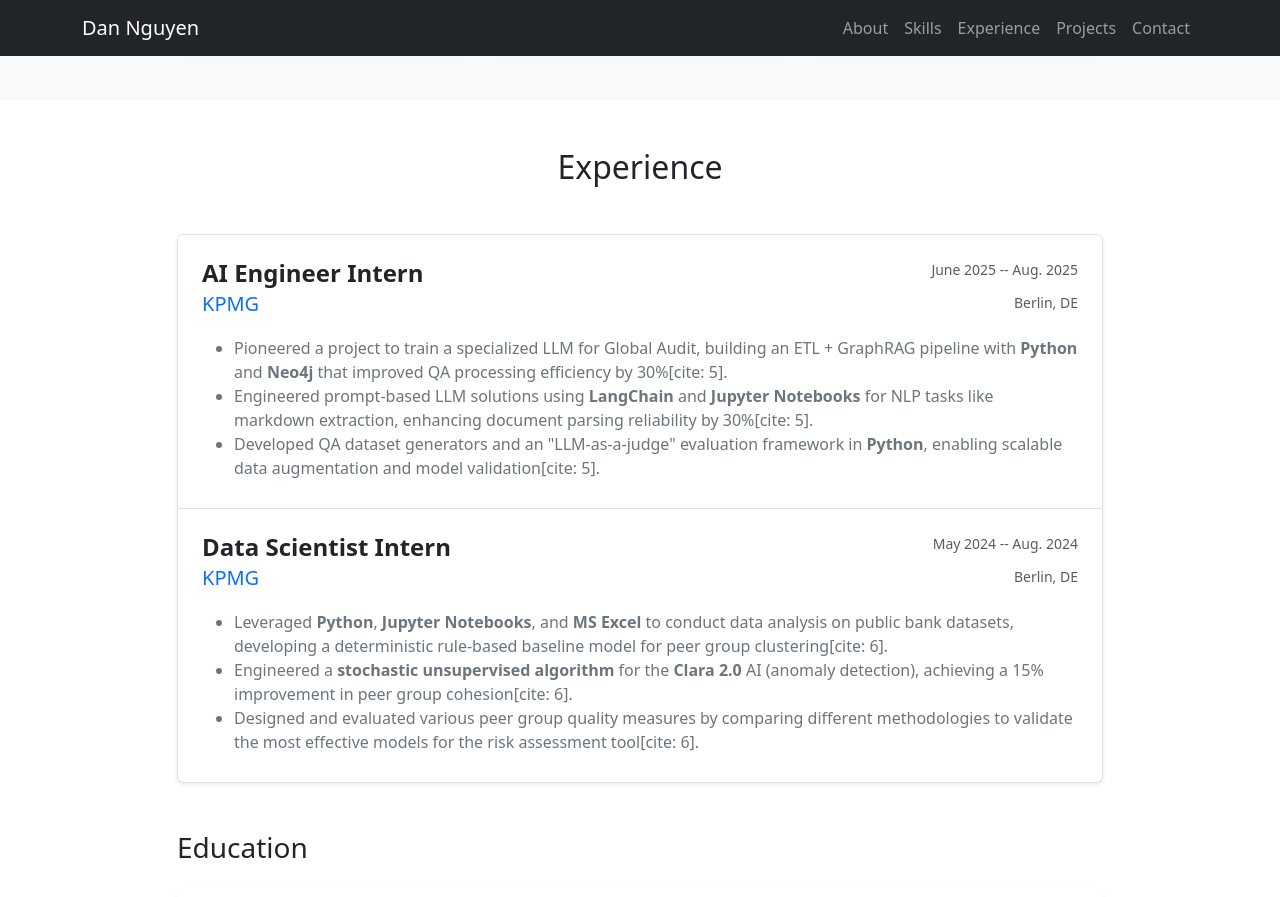
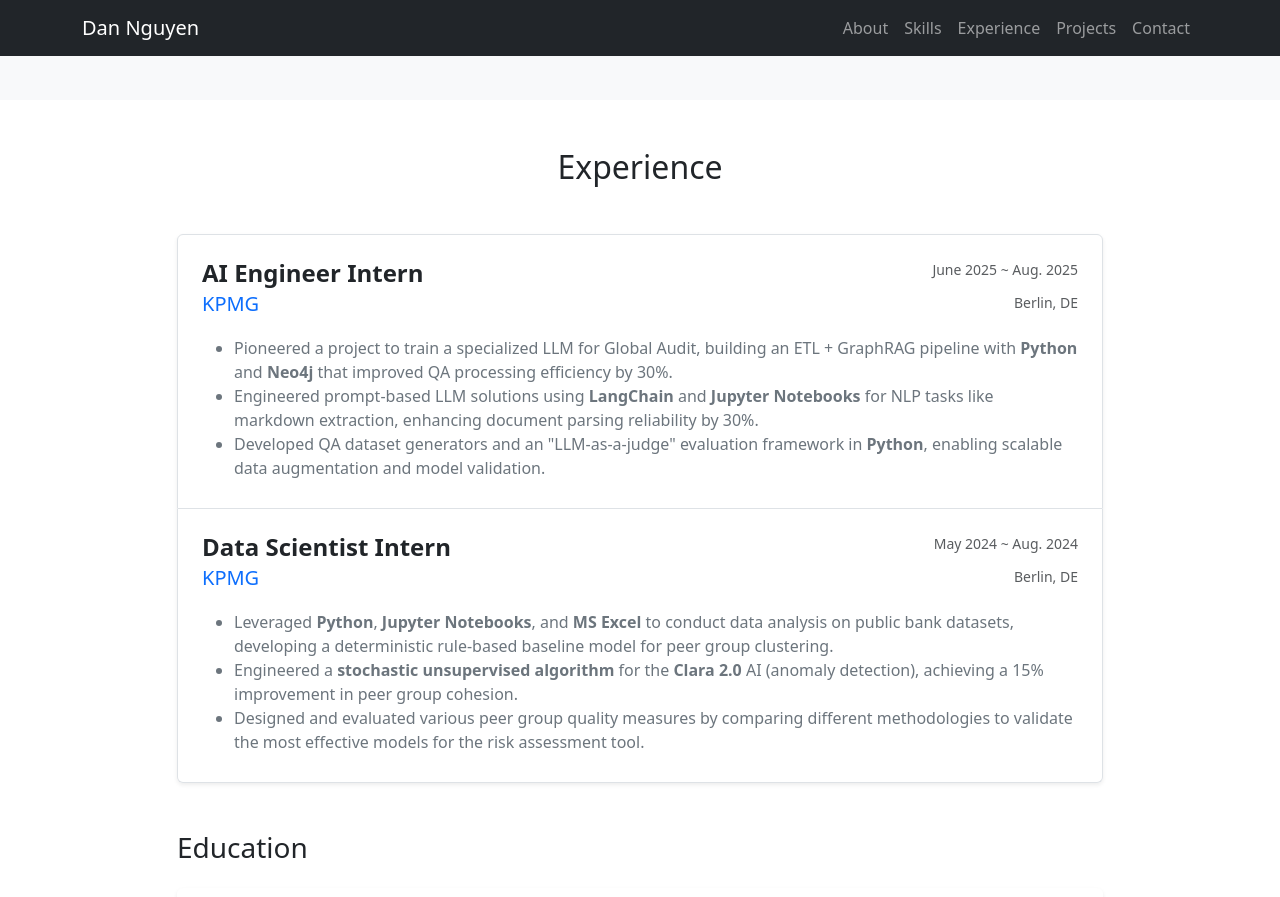
Before and after one commit to dannguyen111/dannguyen111.github.io, a Jekyll site: the page built from index.html, in a window 1280 px wide and 900 px high, scrolled down 1191 px. Shown: the top 897 px of the window. Built offline with Jekyll 4.4.1, drawn with Linux system fonts in a browser that asks for light colours.

Commit message:
adjusted image height in projects grid & experience formatting

```diff
--- a/_includes/experience.html
+++ b/_includes/experience.html
@@ -8,7 +8,7 @@
             <div class="list-group-item list-group-item-action flex-column align-items-start p-4">
                 <div class="d-flex w-100 justify-content-between">
                     <h4 class="mb-1 fw-bold">AI Engineer Intern</h4>
-                    <small class="text-muted">June 2025 -- Aug. 2025</small>
+                    <small class="text-muted">June 2025 ~ Aug. 2025</small>
                 </div>
                 <div class="d-flex w-100 justify-content-between mb-3">
                     <h5 class="mb-1 text-primary">KPMG</h5>
@@ -17,19 +17,20 @@
                 <ul class="mb-1 text-secondary">
                     <li>Pioneered a project to train a specialized LLM for Global Audit, building an ETL + GraphRAG
                         pipeline with <strong>Python</strong> and <strong>Neo4j</strong> that improved QA processing
-                        efficiency by 30%[cite: 5].</li>
+                        efficiency by 30%.</li>
                     <li>Engineered prompt-based LLM solutions using <strong>LangChain</strong> and <strong>Jupyter
                             Notebooks</strong> for NLP tasks like markdown extraction, enhancing document parsing
-                        reliability by 30%[cite: 5].</li>
+                        reliability by 30%.</li>
                     <li>Developed QA dataset generators and an "LLM-as-a-judge" evaluation framework in
-                        <strong>Python</strong>, enabling scalable data augmentation and model validation[cite: 5].</li>
+                        <strong>Python</strong>, enabling scalable data augmentation and model validation.
+                    </li>
                 </ul>
             </div>
 
             <div class="list-group-item list-group-item-action flex-column align-items-start p-4">
                 <div class="d-flex w-100 justify-content-between">
                     <h4 class="mb-1 fw-bold">Data Scientist Intern</h4>
-                    <small class="text-muted">May 2024 -- Aug. 2024</small>
+                    <small class="text-muted">May 2024 ~ Aug. 2024</small>
                 </div>
                 <div class="d-flex w-100 justify-content-between mb-3">
                     <h5 class="mb-1 text-primary">KPMG</h5>
@@ -38,12 +39,12 @@
                 <ul class="mb-1 text-secondary">
                     <li>Leveraged <strong>Python</strong>, <strong>Jupyter Notebooks</strong>, and <strong>MS
                             Excel</strong> to conduct data analysis on public bank datasets, developing a deterministic
-                        rule-based baseline model for peer group clustering[cite: 6].</li>
+                        rule-based baseline model for peer group clustering.</li>
                     <li>Engineered a <strong>stochastic unsupervised algorithm</strong> for the <strong>Clara
                             2.0</strong> AI (anomaly detection), achieving a 15% improvement in peer group
-                        cohesion[cite: 6].</li>
+                        cohesion.</li>
                     <li>Designed and evaluated various peer group quality measures by comparing different methodologies
-                        to validate the most effective models for the risk assessment tool[cite: 6].</li>
+                        to validate the most effective models for the risk assessment tool.</li>
                 </ul>
             </div>
 
--- a/_includes/projects_grid.html
+++ b/_includes/projects_grid.html
@@ -9,7 +9,7 @@
 
                 {% if project.image %}
                 <img src="{{ project.image | relative_url }}" class="card-img-top" alt="{{ project.title }}"
-                    style="height: 200px; object-fit: cover;">
+                    style="height: 220px; object-fit: cover;">
                 {% endif %}
 
                 <div class="card-body d-flex flex-column">
```
